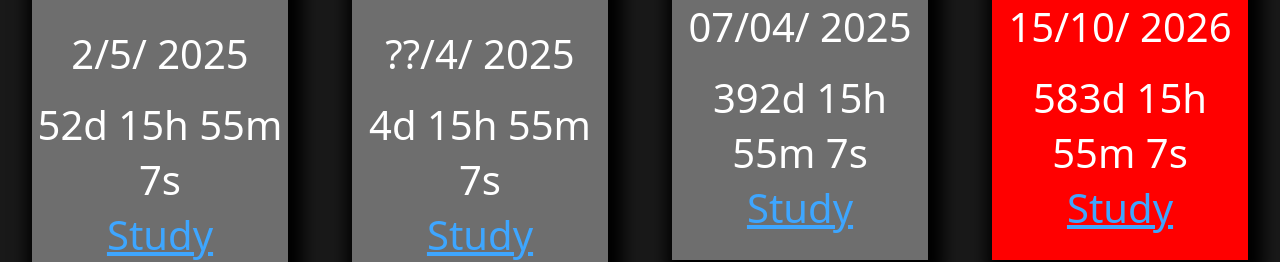
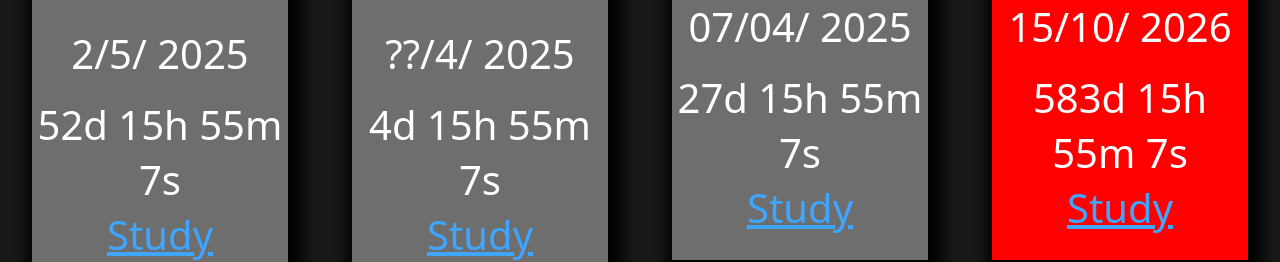
Before and after one commit to Hoang-Son1/examtimer, a plain HTML site: page index.html in a window 1280 px wide. Shown: the part 614-876 px from the top of the page. Drawn offline with Linux system fonts and the light colour scheme; a web font is replaced by a local one.

Commit message:
Update index.html

```diff
--- a/index.html
+++ b/index.html
@@ -130,7 +130,7 @@
             let date4 = new Date('April 30, 2025 00:00:00');  // ENG
             let date5 = new Date('May 2, 2025 00:00:00');  // ENC
             let date6 = new Date('March 15, 2025 00:00:00');  // VD
-            let date7 = new Date('April 7, 2026 00:00:00');  // PHYS
+            let date7 = new Date('April 7, 2025 00:00:00');  // PHYS
             let date8 = new Date('October 15, 2026 00:00:00');  // HSC
 
             // Call functions to start each timer
```
